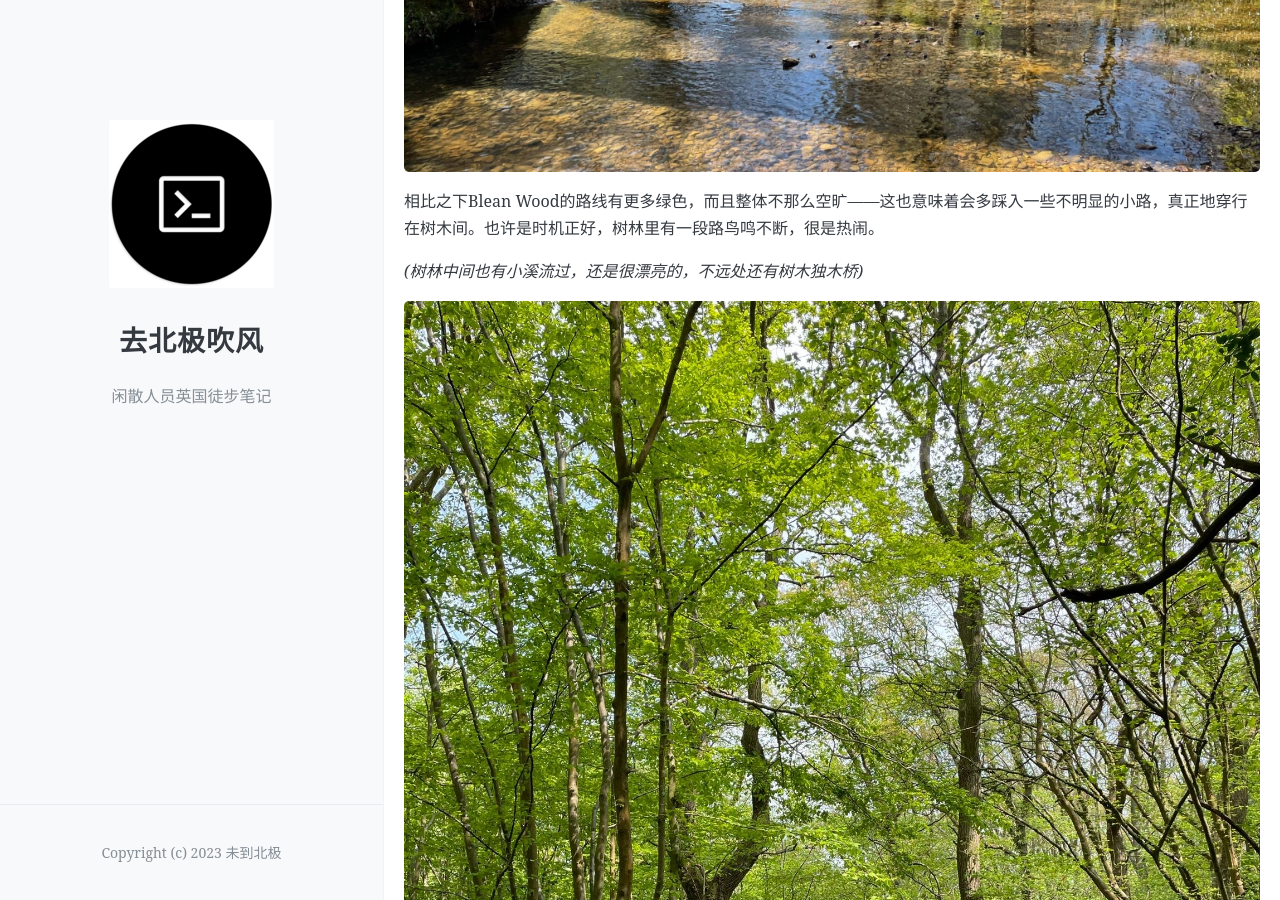
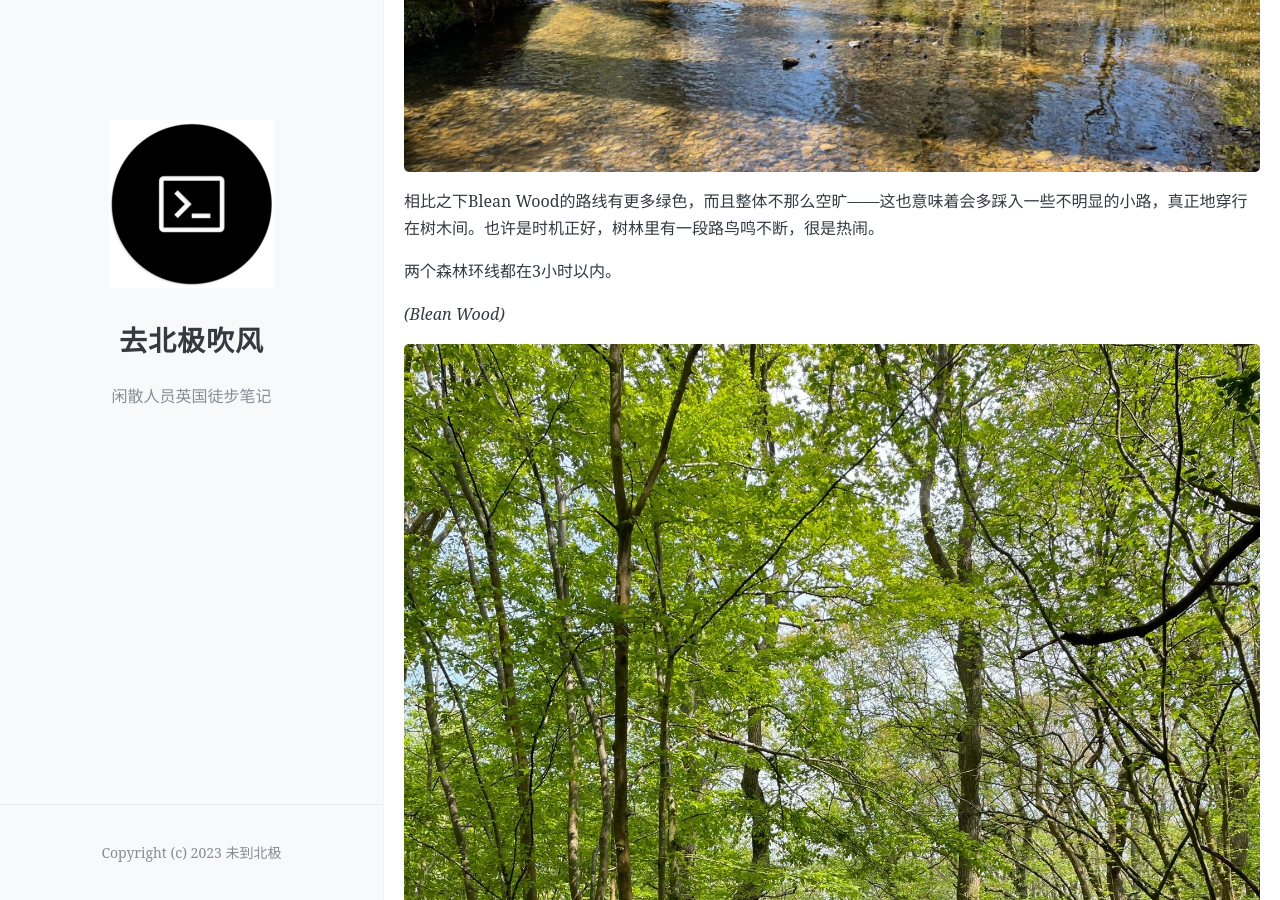
Before and after one commit to wkm-um/wkm-um.github.io, a Jekyll site: the page built from _posts/2022-04-23-newforestbleanwoods.md, in a window 1280 px wide and 900 px high, scrolled down 917 px. Built offline with Jekyll 4.4.1, drawn with Linux system fonts in a browser that asks for light colours; comment, search, counter and statistics services are not loaded.

Commit message:
Update 2022-04-23-newforestbleanwoods.md

```diff
--- a/_posts/2022-04-23-newforestbleanwoods.md
+++ b/_posts/2022-04-23-newforestbleanwoods.md
@@ -18,6 +18,8 @@ New Forest是我打卡的第一个树林路线（不过我去的时候显然不
 
 相比之下Blean Wood的路线有更多绿色，而且整体不那么空旷——这也意味着会多踩入一些不明显的小路，真正地穿行在树木间。也许是时机正好，树林里有一段路鸟鸣不断，很是热闹。
 
-  *(树林中间也有小溪流过，还是很漂亮的，不远处还有树木独木桥)*
+两个森林环线都在3小时以内。
+
+  *(Blean Wood)*
 
 ![](https://raw.githubusercontent.com/wkm-um/wkm-um.github.io/master/images/blean_1.jpg)
```
